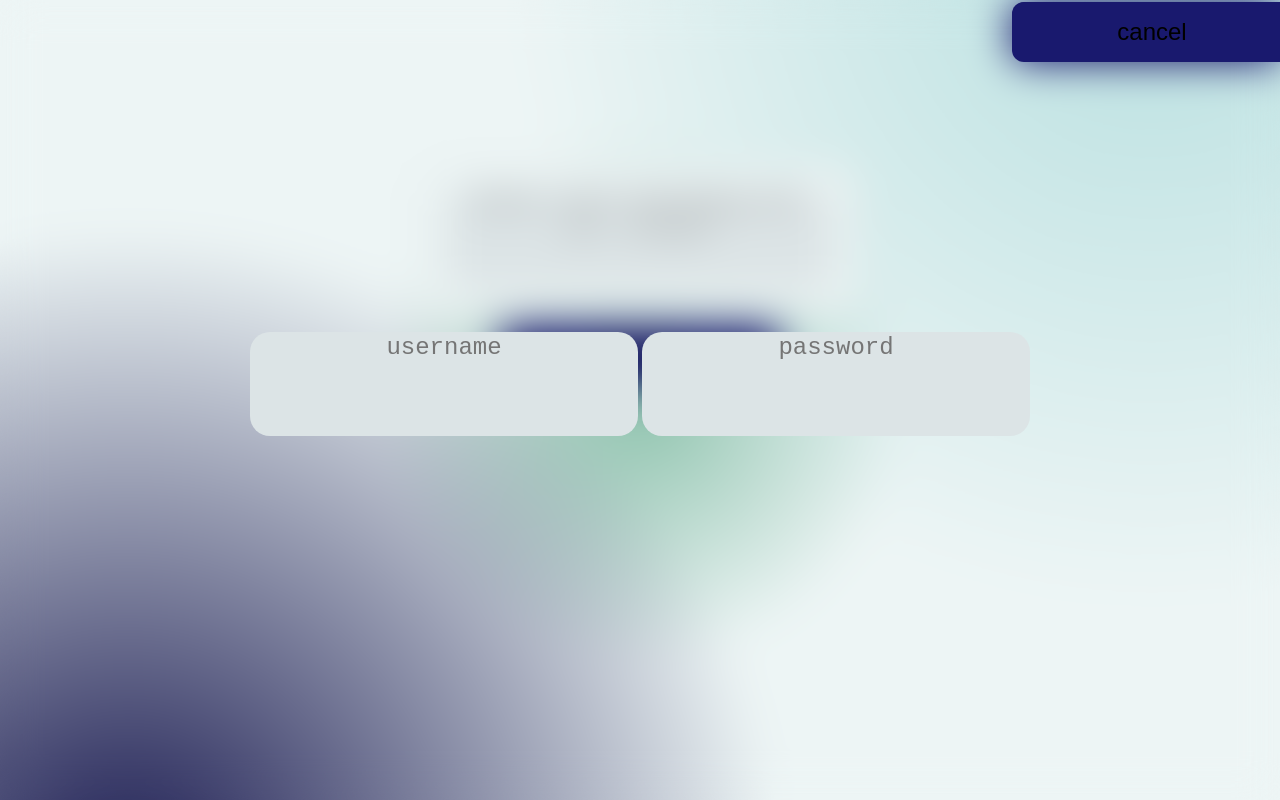
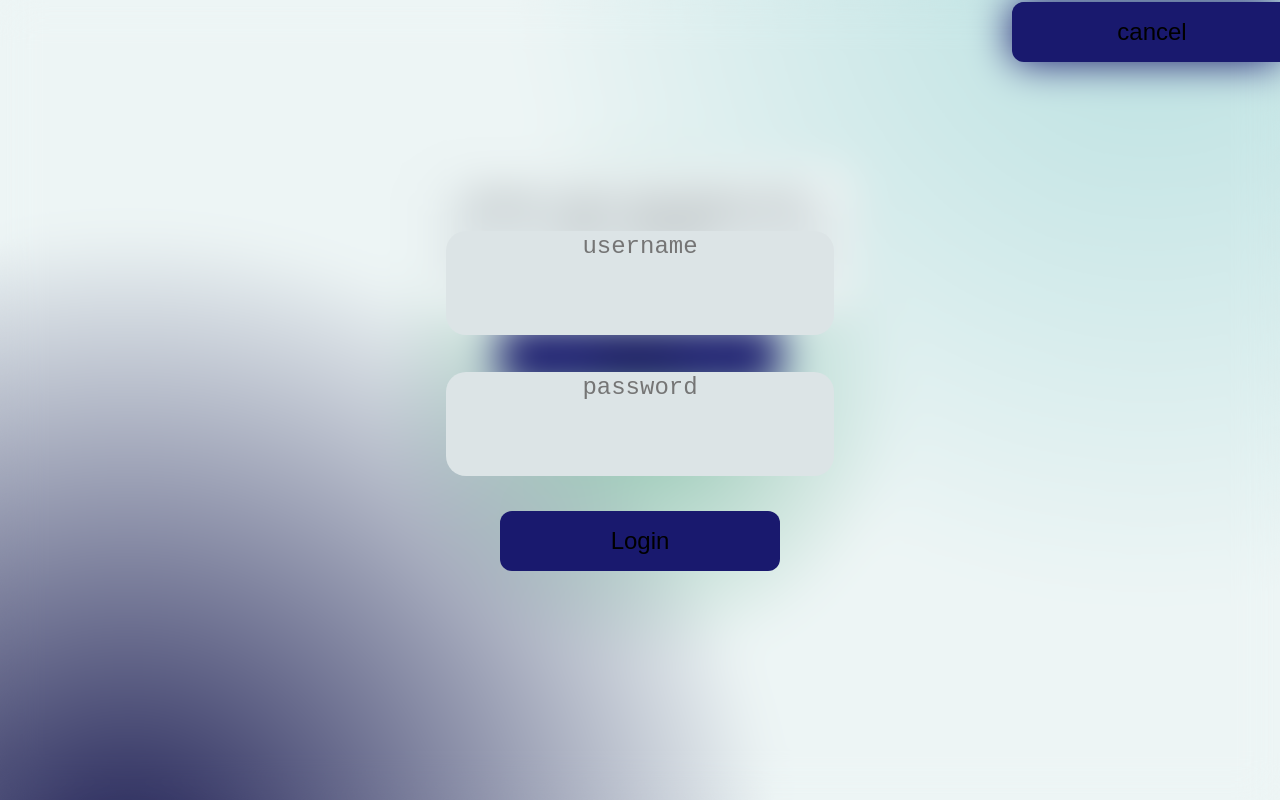
Before and after one commit to 1nuc/dashboard_load_profile, a React (Vite) app: page / in a window 1280 px wide. Both pictures are taken after a click on the button "Login as utility". Built offline with nearby package versions, Linux system fonts and the light colour scheme.

Commit message:
save notes

```diff
--- a/src/App.css
+++ b/src/App.css
@@ -69,6 +69,8 @@ body {
   transform: translate(-50%, -50%);
 }
 .login-panel-active {
+  display: flex;
+  flex-direction: column;
   align-items: center;
   justify-content: center;
   display: flex;
@@ -78,7 +80,7 @@ body {
   -webkit-backdrop-filter: blur(10px);
   background: rgba(255,255,255,0);
 }
-.btn-utility, .cancel{
+.btn-utility, .cancel-btn{
   position: fixed;
   top: 4%;
   left: 90%;
--- a/src/pages/Home/home.jsx
+++ b/src/pages/Home/home.jsx
@@ -11,12 +11,13 @@ function AdminLogin(props){
       {
         props.isOpen &&(
           <div className={`login-panel${props.isOpen?"-active": ""}`}>
-              <button className="cancel" onClick={()=> props.setIsOpen(x =>!x)}>cancel</button>
+              <button className="cancel-btn" onClick={()=> props.setIsOpen(x =>!x)}>cancel</button>
               <label>
                 <textarea className="username-label" value={userName} onChange={(e)=> setUserName(e.target.value)} placeholder="username"/>
               </label>
               <label>
                 <textarea className="password-label" value={password} onChange={(e)=> setPassword(e.target.value)} placeholder="password"/>
+              <button className="login-btn" onClick={()=> console.log("login")}>Login</button>
               </label>
           </div>
         )
```
